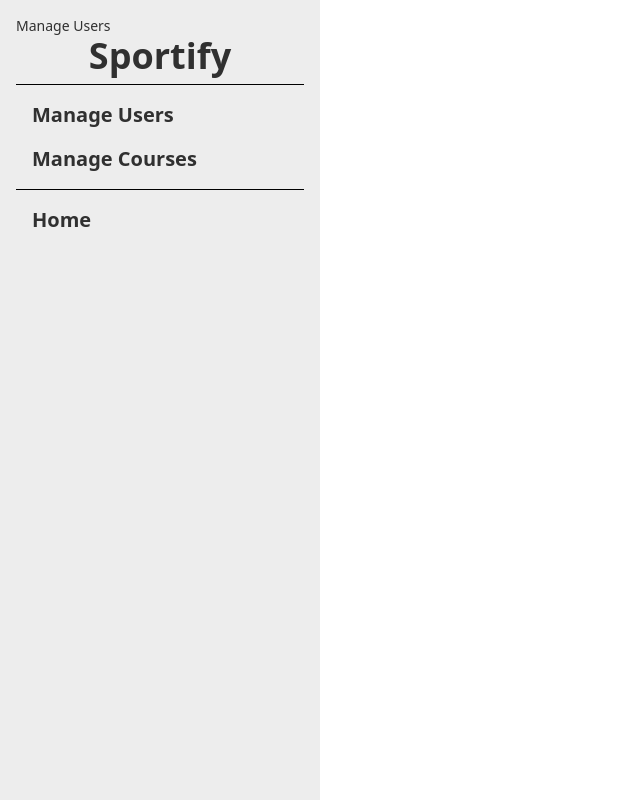
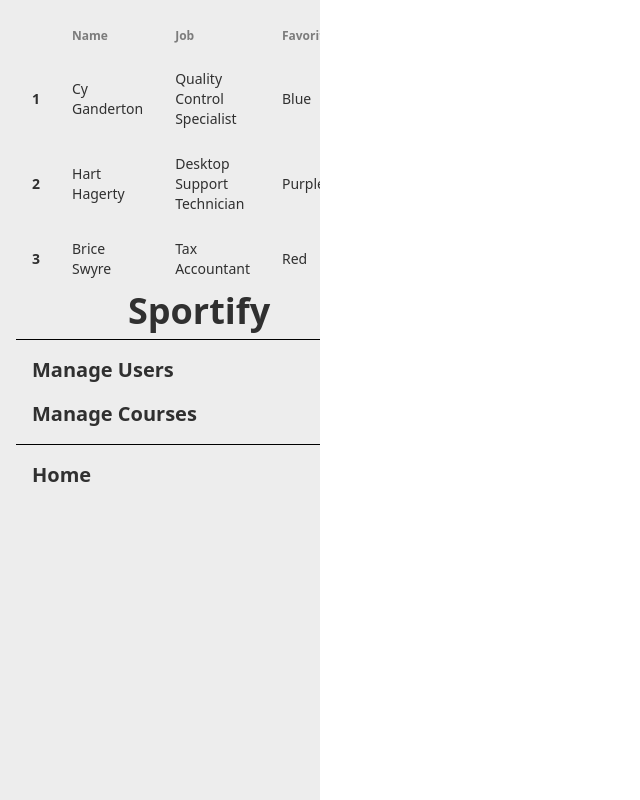
Before and after one commit to AbuBokorprog/sportify-client-side, a React (Vite) app: page /dashboard/manageUsers in a window 1280 px wide. Shown: the whole page, without its empty margins (0-640 px from the left). Built offline with nearby package versions, Linux system fonts and the light colour scheme; no server answers.

Commit message:
Main users page added

```diff
--- a/src/Compound/Admin/ManageUsers/ManageUsers.jsx
+++ b/src/Compound/Admin/ManageUsers/ManageUsers.jsx
@@ -3,7 +3,42 @@
 const ManageUsers = () => {
   return (
     <div>
-      <p>Manage Users</p>
+      <div className="overflow-x-auto">
+        <table className="table">
+          {/* head */}
+          <thead>
+            <tr>
+              <th></th>
+              <th>Name</th>
+              <th>Job</th>
+              <th>Favorite Color</th>
+            </tr>
+          </thead>
+          <tbody>
+            {/* row 1 */}
+            <tr>
+              <th>1</th>
+              <td>Cy Ganderton</td>
+              <td>Quality Control Specialist</td>
+              <td>Blue</td>
+            </tr>
+            {/* row 2 */}
+            <tr>
+              <th>2</th>
+              <td>Hart Hagerty</td>
+              <td>Desktop Support Technician</td>
+              <td>Purple</td>
+            </tr>
+            {/* row 3 */}
+            <tr>
+              <th>3</th>
+              <td>Brice Swyre</td>
+              <td>Tax Accountant</td>
+              <td>Red</td>
+            </tr>
+          </tbody>
+        </table>
+      </div>
     </div>
   );
 };
--- a/src/Route/Route.jsx
+++ b/src/Route/Route.jsx
@@ -27,6 +27,7 @@
         path: "/register",
         element: <Register></Register>,
       },
+      {},
     ],
   },
   {
--- a/src/Shared/Navbar/Navbar.jsx
+++ b/src/Shared/Navbar/Navbar.jsx
@@ -16,8 +16,8 @@
       })
       .catch((error) => {
         console.log(error);
-            })
-    }
+      });
+  };
 
   return (
     <div className="container mx-auto px-10">
@@ -50,8 +50,8 @@
                 </Link>
               </li>
               <li>
-                <Link className="hover:text-secondary" to="/classes">
-                  Our Classes
+                <Link className="hover:text-secondary" to="/courses">
+                  Our Courses
                 </Link>
               </li>
               <li>
@@ -85,7 +85,7 @@
             </li>
             <li>
               <Link className="hover:text-secondary" to="/classes">
-                Our Classes
+                Our Courses
               </Link>
             </li>
             <li>
@@ -111,18 +111,28 @@
             Login
           </Link> */}
 
-{
-                        user ? <label tabIndex={0} className="btn btn-ghost btn-circle avatar tooltip tooltip-bottom me-2" data-tip={user?.displayName} >
+          {user ? (
+            <label
+              tabIndex={0}
+              className="btn btn-ghost btn-circle avatar tooltip tooltip-bottom me-2"
+              data-tip={user?.displayName}
+            >
               <div className="w-12 rounded-full">
-
                 <img src={user?.photoURL} alt="" />
-
               </div>
-                        </label> :
+            </label>
+          ) : (
             <span></span>
-                    }
-                    {
-                        user ? <button onClick={handleLogout} className="btn btn-ghost btn-md hover:bg-info bg-cyan-700 text-white hover:text-white font-bold"> <FaSignOutAlt className="me-1"></FaSignOutAlt> Logout</button> :
+          )}
+          {user ? (
+            <button
+              onClick={handleLogout}
+              className="btn btn-ghost btn-md hover:bg-info bg-cyan-700 text-white hover:text-white font-bold"
+            >
+              {" "}
+              <FaSignOutAlt className="me-1"></FaSignOutAlt> Logout
+            </button>
+          ) : (
             <>
               {/* <UserCircleIcon className="w-12 me-2"></UserCircleIcon> */}
 
@@ -133,9 +143,7 @@
                 </Link>
               </span>
             </>
-
-                    }
-
+          )}
         </div>
       </div>
     </div>
```
Lines whose indentation alone changed are shown as unchanged.
